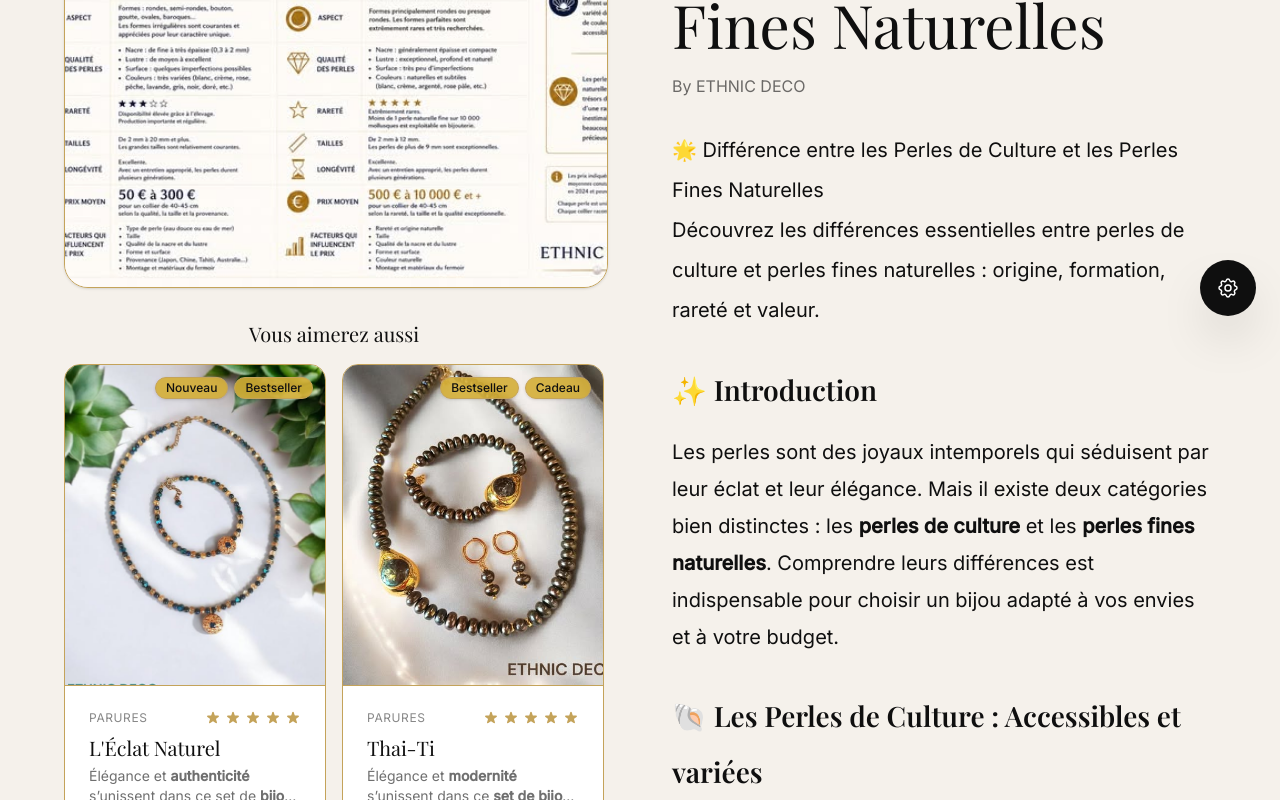
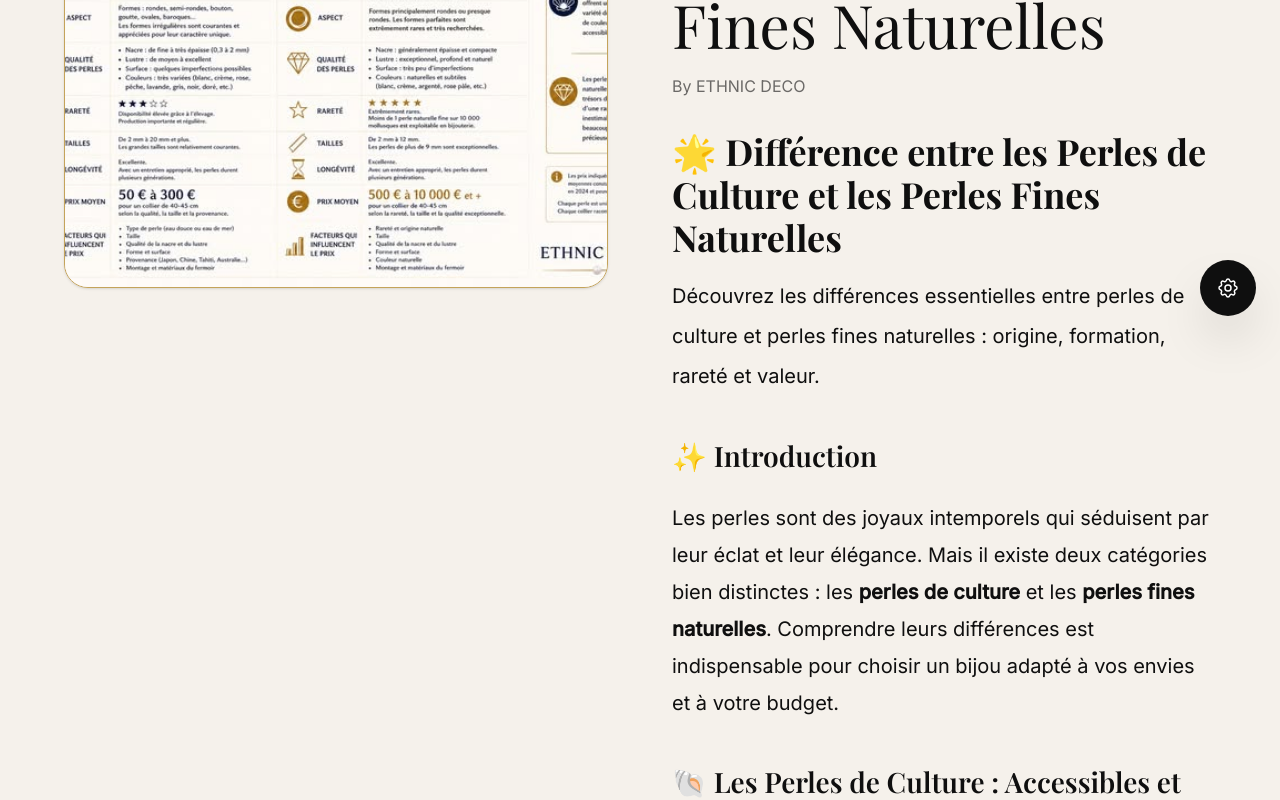
Before and after one commit to mahdi157289/Ethnic, a React (Vite) app: page /blog/1784421423948 in a window 1280 px wide. Shown: the part 460-1260 px from the top of the page. Built offline with nearby package versions, Linux system fonts and the light colour scheme.

Commit message:
fix: blog content text not visible - remove broken Tailwind opacity modifier on CSS variable, add h1 styling

```diff
--- a/src/pages/BlogPostPage.tsx
+++ b/src/pages/BlogPostPage.tsx
@@ -17,7 +17,6 @@ export function BlogPostPage() {
   // scroll container) so it can never extend past the blog's end line,
   // while cards are never sliced in half.
   const articleRef = useRef<HTMLDivElement>(null);
-  const leftColRef = useRef<HTMLDivElement>(null);
   const productScrollRef = useRef<HTMLDivElement>(null);
   const [showFade, setShowFade] = useState(false);
   useEffect(() => {
@@ -115,16 +114,11 @@ export function BlogPostPage() {
           </Link>
         </div>
 
-        {/* Two-column: image left, content right.
-            The left column is bounded (via JS) to the article's height,
-            so the product strip can never cross the blog's end line. */}
+        {/* Grid: image + article on top (desktop two-column), products below image.
+            On mobile (grid-cols-1) they flow in DOM order: image → article → products. */}
         <div className="max-w-6xl mx-auto grid grid-cols-1 lg:grid-cols-2 gap-10 lg:gap-16 lg:items-start pb-10 lg:border-b lg:border-[var(--gold)]/30">
-          {/* Image — left (sticky), bounded to the article height */}
-          <div
-            ref={leftColRef}
-            className="lg:sticky lg:top-28 space-y-8"
-            style={{ transition: 'max-height 0.2s ease' }}
-          >
+          {/* Image — top-left on desktop, first on mobile */}
+          <div className="lg:col-start-1 lg:row-start-1 lg:sticky lg:top-28">
             <div className="rounded-3xl overflow-hidden shadow-sm border border-[var(--gold)]">
               <img
                 src={blogPost.image}
@@ -132,41 +126,10 @@ export function BlogPostPage() {
                 className="w-full h-[300px] md:h-[440px] lg:h-[560px] object-cover"
               />
             </div>
-
-            {/* Product recommendations — scroll within the inner bounded area */}
-            {products.length > 0 && (
-              <div className="relative">
-                <div
-                  ref={productScrollRef}
-                  className="lg:overflow-y-auto pr-1"
-                >
-                  <h3 className="font-display text-xl text-[var(--charcoal)] mb-4 text-center">
-                    Vous aimerez aussi
-                  </h3>
-                  <div className="grid grid-cols-2 gap-4 pb-2">
-                    {products.map((product) => (
-                      <ProductCard key={product.id} product={product} />
-                    ))}
-                  </div>
-                </div>
-                {showFade && (
-                  <div className="pointer-events-none absolute bottom-0 left-0 right-0 h-10 bg-gradient-to-t from-[var(--cream)] to-transparent" />
-                )}
-              </div>
-            )}
-
-            <div className="pt-6 text-center">
-              <Link
-                to="/store"
-                className="forma-btn-outline cursor-pointer"
-              >
-                Voir tous les produits
-              </Link>
-            </div>
           </div>
 
-          {/* Content — right (its height bounds the left column) */}
-          <div ref={articleRef}>
+          {/* Content — top-right on desktop, second on mobile (its height bounds the products) */}
+          <div ref={articleRef} className="lg:col-start-2 lg:row-start-1">
             <div className="flex items-center gap-3 text-sm uppercase tracking-widest text-[var(--gold)] mb-4">
               <span>Journal</span>
               <span className="w-1 h-1 rounded-full bg-[var(--gold)]" />
@@ -178,7 +141,7 @@ export function BlogPostPage() {
             <p className="text-[var(--charcoal)]/60 mb-8">By {blogPost.author}</p>
 
             <div
-              className="prose-blog text-[var(--charcoal)]/85 leading-loose text-lg md:text-xl"
+              className="prose-blog leading-loose text-lg md:text-xl"
               dangerouslySetInnerHTML={{ __html: DOMPurify.sanitize(blogPost.content) }}
             />
 
@@ -191,6 +154,29 @@ export function BlogPostPage() {
               </Link>
             </div>
           </div>
+
+          {/* Product recommendations — below the image on desktop (col 1, row 2),
+              after the article on mobile so the content is never buried. */}
+          {products.length > 0 && (
+            <div className="lg:col-start-1 lg:row-start-2">
+              <div className="relative">
+                <div ref={productScrollRef} className="lg:overflow-y-auto pr-1">
+                  <h3 className="font-display text-xl text-[var(--charcoal)] mb-4 text-center">Vous aimerez aussi</h3>
+                  <div className="grid grid-cols-2 gap-4 pb-2">
+                    {products.map((product) => (
+                      <ProductCard key={product.id} product={product} />
+                    ))}
+                  </div>
+                </div>
+                {showFade && (
+                  <div className="pointer-events-none absolute bottom-0 left-0 right-0 h-10 bg-gradient-to-t from-[var(--cream)] to-transparent" />
+                )}
+              </div>
+              <div className="pt-6 text-center">
+                <Link to="/store" className="forma-btn-outline cursor-pointer">Voir tous les produits</Link>
+              </div>
+            </div>
+          )}
         </div>
       </article>
       <Footer />
--- a/src/styles/forma.css
+++ b/src/styles/forma.css
@@ -1012,6 +1012,15 @@
             font-style: italic;
         }
 
+        .prose-blog h1 {
+            font-family: 'Playfair Display', serif;
+            font-size: 2.25rem;
+            font-weight: 700;
+            margin: 0 0 1rem;
+            color: var(--charcoal);
+            line-height: 1.2;
+        }
+
         .prose-blog h2 {
             font-family: 'Playfair Display', serif;
             font-size: 1.75rem;
```
